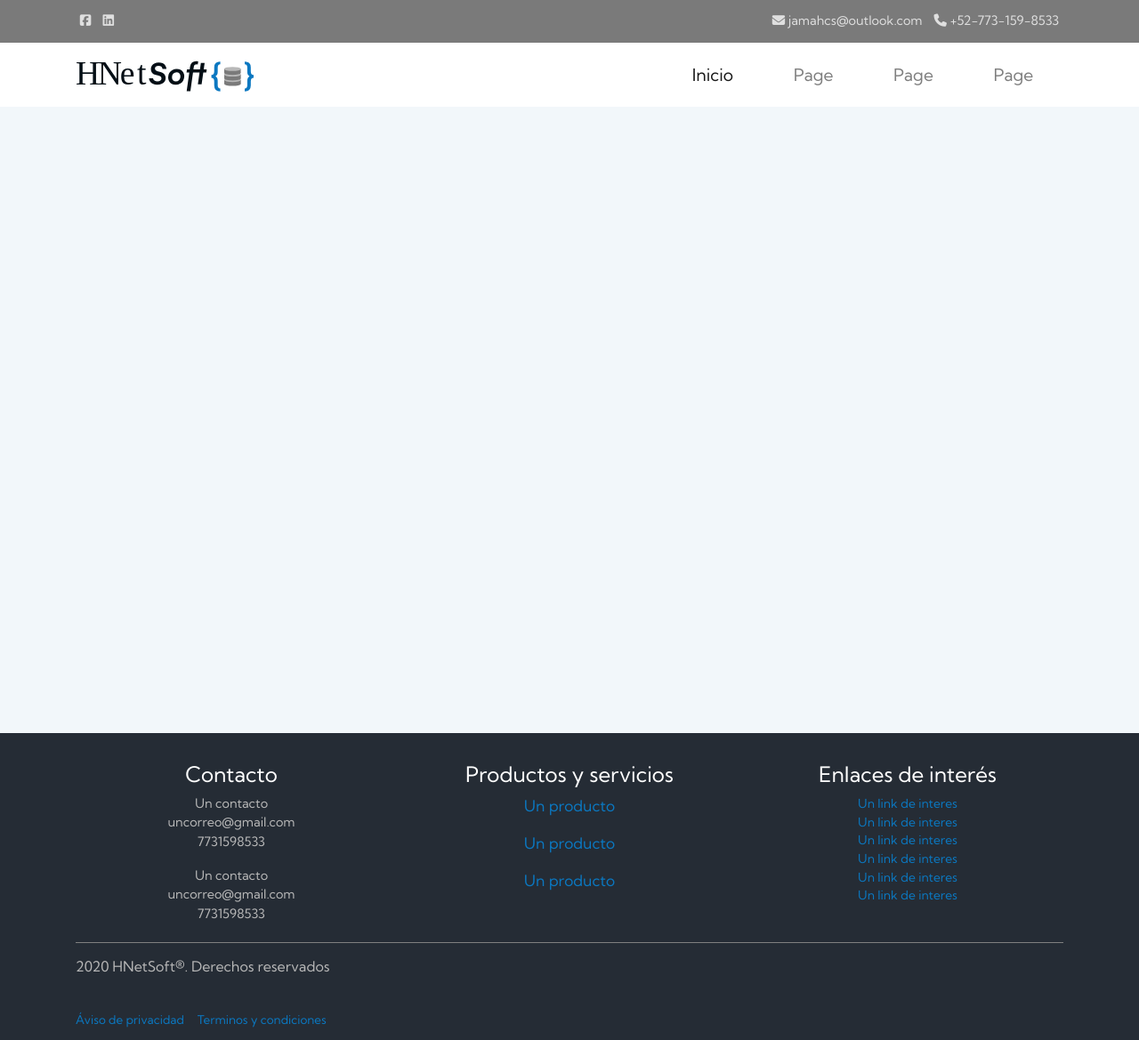
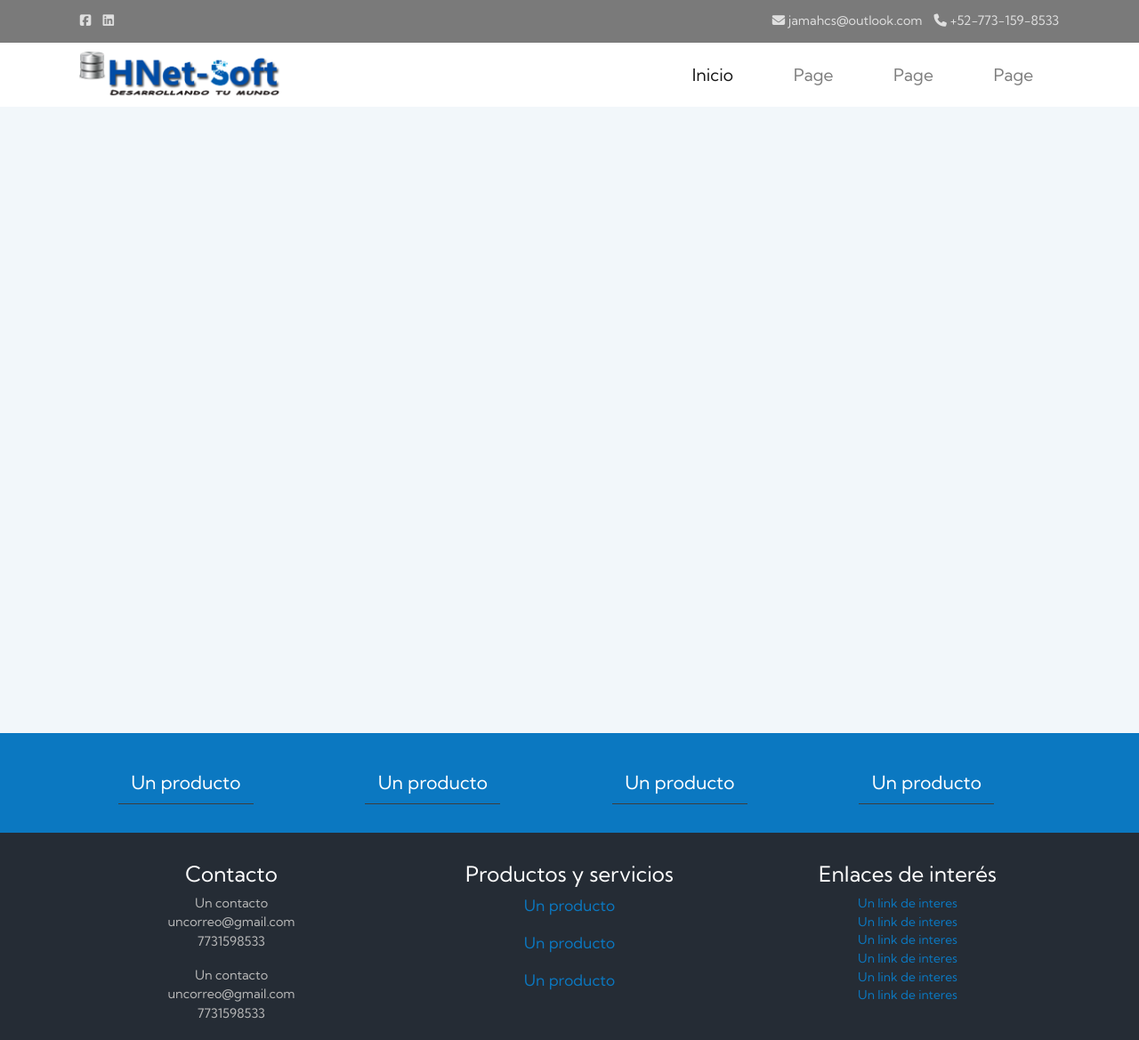
Before and after one commit to JamaHCS/HNetSoft-static, a website: page index.html in a window 1280 px wide. Shown: the top 1169 px of the page at 89% size. Drawn offline with nearby package versions, Linux system fonts and the light colour scheme.

Commit message:
box-links

```diff
--- a/css/main.css
+++ b/css/main.css
@@ -221,7 +221,7 @@ header nav {
 }
 
 .navbar .logo {
-  height: 2.5rem;
+  height: 3.5rem;
 }
 
 #navbar ul li a {
@@ -303,9 +303,9 @@ footer h4 {
   color: white;
 }
 
-footer div {
-  /* border: 1px red solid; */
-}
+/* footer div {
+  border: 1px red solid;
+} */
 
 footer ul {
   list-style: none;
@@ -340,3 +340,42 @@ footer a:hover {
 footer h6 {
   padding: 0.2rem 0 2rem 0;
 }
+
+/*? Box links */
+
+.box-links {
+  min-height: 7rem;
+  min-width: 100%;
+  padding: 1rem 0;
+  background-color: #0b78c1ff;
+  display: flex;
+}
+
+.box-links .container {
+  display: flex;
+}
+
+.box-links .row {
+  width: 100%;
+}
+
+.box-links .col-md-3 {
+  display: flex;
+  text-align: center;
+}
+
+.box-links a {
+  font-size: 1.3rem;
+  color: white;
+  font-weight: 400;
+  border-radius: 0px;
+  padding: 0.5rem 0.9rem;
+  transition: ease 300ms;
+  border-bottom: solid 1px #3d3d3d;
+}
+
+.box-links a:hover {
+  background-color: #2e9feaff;
+  color: white;
+  text-decoration: none;
+}
--- a/index.html
+++ b/index.html
@@ -90,7 +90,7 @@
       >
         <div class="container my-auto">
           <a class="navbar-brand" href="#">
-            <img src="./assets/isologo.svg" alt="HNetSoft" class="logo" />
+            <img src="./assets/logoHNetSoft.png" alt="HNetSoft" class="logo" />
           </a>
           <button
             class="navbar-toggler"
@@ -203,6 +203,25 @@
       </div>
     </section>
 
+    <div class="box-links">
+      <div class="container d-flex align-items-center">
+        <div class="row">
+          <div class="col-md-3 justify-content-center">
+            <a href="#">Un producto</a>
+          </div>
+          <div class="col-md-3 justify-content-center">
+            <a href="#">Un producto</a>
+          </div>
+          <div class="col-md-3 justify-content-center">
+            <a href="#">Un producto</a>
+          </div>
+          <div class="col-md-3 justify-content-center">
+            <a href="#">Un producto</a>
+          </div>
+        </div>
+      </div>
+    </div>
+
     <!-- Footer -->
     <footer>
       <div class="container text-center">
@@ -257,6 +276,8 @@
       </div>
     </footer>
 
+    <!-- Scripts -->
+    <section id="scripts">
       <!-- Bootstrap JS -->
       <script
         src="https://code.jquery.com/jquery-3.5.1.slim.min.js"
@@ -279,5 +300,6 @@
 
       <!-- Js -->
       <script src="./js/main.js"></script>
+    </section>
   </body>
 </html>
```
Also changed, not shown: assets/logoHNetSoft.png (added). Lines whose indentation alone changed are shown as unchanged.
